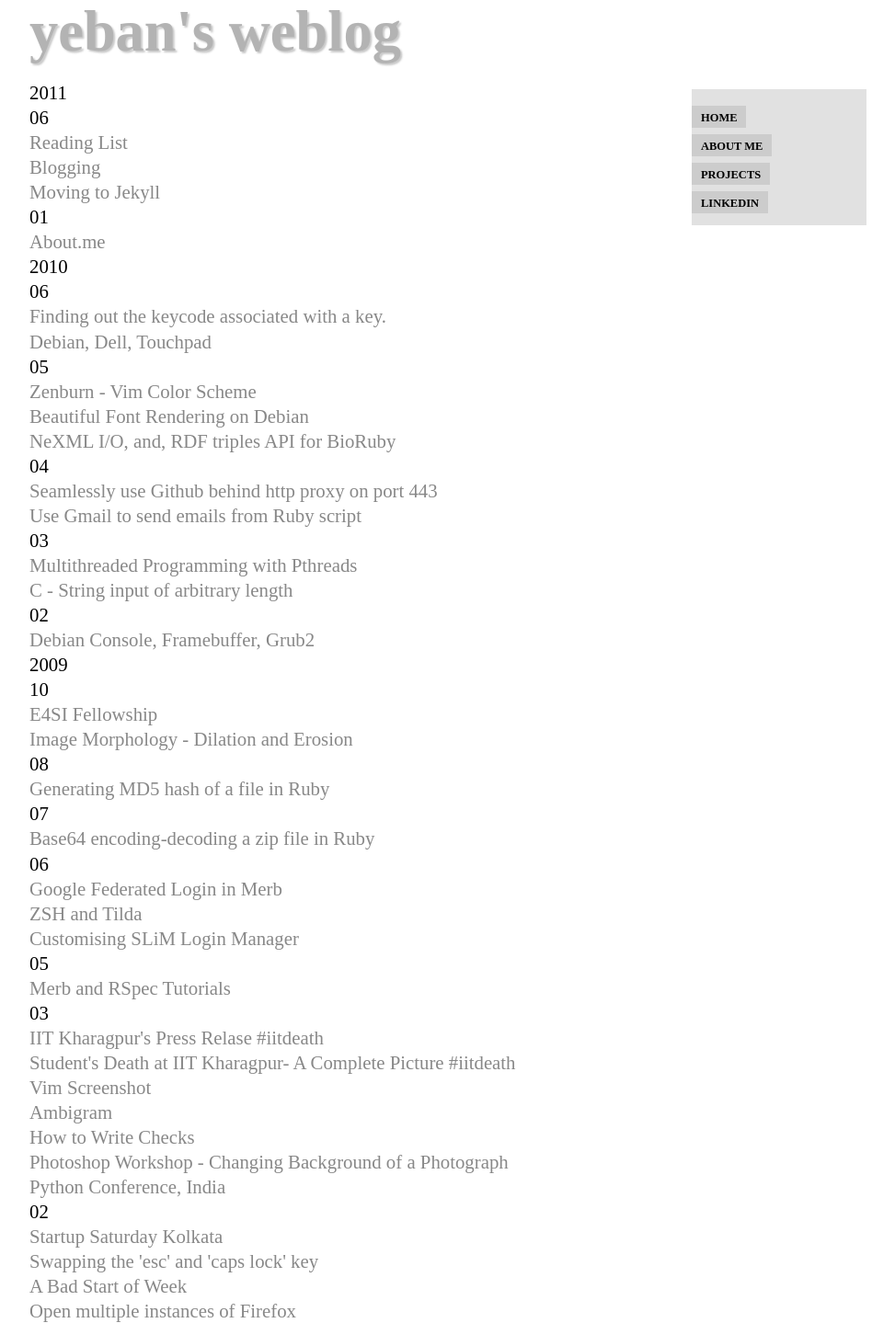
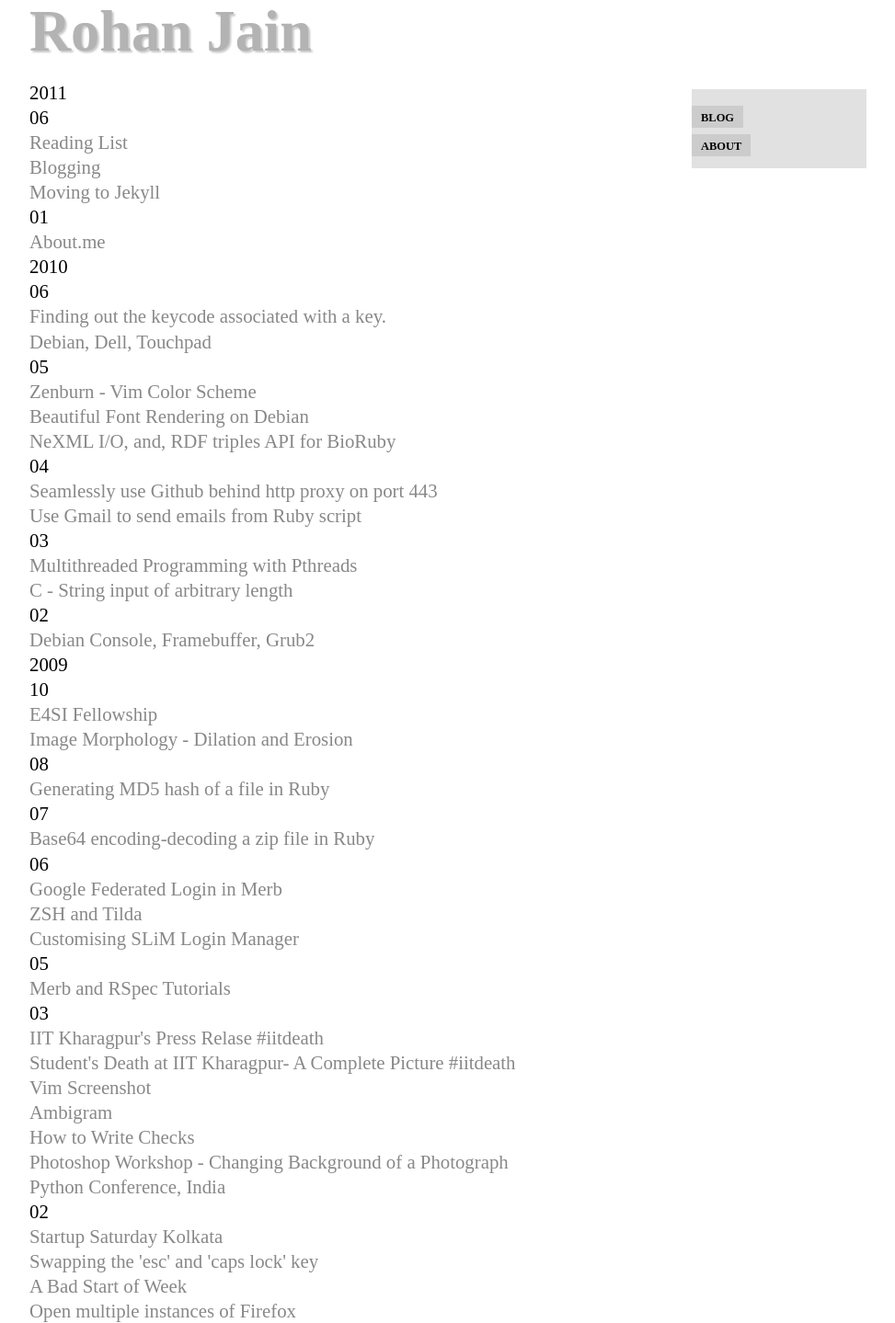
Before and after one commit to crodjer/rohanjain.in, a Jekyll site: the page built from archive.html, in a window 1280 px wide. Shown: the whole page at 92% size, without its empty margins (133-1106 px from the left). Built offline with Jekyll 4.4.1, drawn with Linux system fonts in a browser that asks for light colours.

Commit message:
s/yeban/crodjer
Add about page
Baseurl should now do not end in '/' (earlier was conflicting
with post id)

```diff
--- a/_config.yml
+++ b/_config.yml
@@ -2,4 +2,4 @@
 pygments: true
 exclude: README.markdown, scripts/*
 paginate: 5
-baseurl: /blog/
+baseurl: /site
--- a/_includes/post.html
+++ b/_includes/post.html
@@ -2,11 +2,11 @@
     <h3 class="post-title"><a href="{{ site.baseurl }}{{ post.id }}.html">{{ post.title }}</a></h3>
     <div class="meta">
         <div class="date">
-        <img src="{{ site.baseurl }}images/calendar.png"/> {{ post.date | date: "%h %d, %Y" }}
+            <img src="{{ site.baseurl }}/images/calendar.png"/> {{ post.date | date: "%h %d, %Y" }}
         </div>
         <div class="tags last" >
             {% unless post.tags == empty %}
-        <img src="{{ site.baseurl }}images/tag.png"/>
+            <img src="{{ site.baseurl }}/images/tag.png"/>
             {{ post.tags | limit: 2 | join: ", " }}
             {% endunless %}
         </div>
--- a/_layouts/base.html
+++ b/_layouts/base.html
@@ -1,38 +1,24 @@
 <!DOCTYPE html>
 <html xml:lang="en" xmlns="http://www.w3.org/1999/xhtml">
     <head>
-    <title>Yeban's Weblog - {{ page.title }}</title>
-    <meta name="author" content="Anurag Priyam" />
+        <title>crodjer's blogRoll</title>
+        <meta name="author" content="Rohan Jain" />
         <meta content="text/html; charset=UTF-8" http-equiv="Content-Type">
 
         <!-- Favicon -->
-    <link href="{{ site.baseurl }}images/favicon.jpg" rel="shortcut icon">
+        <link href="{{ site.baseurl }}/images/favicon.ico" rel="shortcut icon">
 
         <!--Stylesheets-->
-    <link rel="stylesheet" media="screen" type="text/css" href="{{ site.baseurl }}css/style.css">
-    <link rel="stylesheet" media="screen" type="text/css" href="{{ site.baseurl }}css/syntax.css">
+        <link rel="stylesheet" media="screen" type="text/css" href="{{ site.baseurl }}/css/style.css">
+        <link rel="stylesheet" media="screen" type="text/css" href="{{ site.baseurl }}/css/syntax.css">
 
         <!--Atom Feed-->
-    <link rel="alternate" type="application/atom+xml" title="Atom" href="{{ site.baseurl }}atom.xml"/>
+        <link rel="alternate" type="application/atom+xml" title="Atom" href="{{ site.baseurl }}/atom.xml"/>
 
         <!--Google Analytics-->
         <script type="text/javascript">
             var _gaq = _gaq || [];
-      _gaq.push(['_setAccount', 'UA-7323172-2']);
-      _gaq.push(['_setDomainName', '.yeban.in']);
-      _gaq.push(['_trackPageview']);
-
-      (function() {
-       var ga = document.createelement('script'); ga.type = 'text/javascript'; ga.async = true;
-       ga.src = ('https:' == document.location.protocol ? 'https://ssl' : 'http://www') + '.google-analytics.com/ga.js';
-       var s = document.getelementsbytagname('script')[0]; s.parentnode.insertbefore(ga, s);
-       })();
-    </script>
-
-    <script type="text/javascript">
-
-      var _gaq = _gaq || [];
-      _gaq.push(['_setAccount', 'UA-7323172-3']);
+            _gaq.push(['_setAccount', 'UA-15806710-5']);
             _gaq.push(['_trackPageview']);
 
             (function() {
@@ -40,7 +26,6 @@
              ga.src = ('https:' == document.location.protocol ? 'https://ssl' : 'http://www') + '.google-analytics.com/ga.js';
              var s = document.getElementsByTagName('script')[0]; s.parentNode.insertBefore(ga, s);
              })();
-
         </script>
   </head>
   <body>
--- a/_layouts/main.html
+++ b/_layouts/main.html
@@ -4,7 +4,7 @@
 <div class="container">
     <div class="header">
         <div class="banner">
-        <a href="{{ site.baseurl }}">yeban's weblog</a>
+            <a href="{{ site.baseurl }}">Rohan Jain</a>
         </div>
     </div>
 
@@ -14,10 +14,8 @@
 
     <div class="sidebar">
         <ul>
-      <li><a href="{{ site.baseurl }}">Home</a></li>
-      <li><a href="http://about.me/yeban">About Me</a></li>
-      <li><a href="http://github.com/yeban">Projects</a></li>
-      <li><a href="http://in.linkedin.com/in/anuragpriyam">LinkedIn</a></li>
+            <li><a href="{{ site.baseurl }}/">Blog</a></li>
+            <li><a href="{{ site.baseurl }}/about">About</a></li>
         </ul>
     </div>
 
--- a/_layouts/post.html
+++ b/_layouts/post.html
@@ -7,7 +7,10 @@
 <div class="comments">
     <div id="disqus_thread"></div>
     <script type="text/javascript">
-  var disqus_shortname = 'yeban-weblog';
+        var disqus_developer = 1;
+        var disqus_shortname = 'rohanjain';
+        var disqus_identifier = '{{ post.name }}';
+
         (function() {
          var dsq = document.createElement('script'); dsq.type = 'text/javascript'; dsq.async = true;
          dsq.src = 'http://' + disqus_shortname + '.disqus.com/embed.js';
--- a/index.html
+++ b/index.html
@@ -10,13 +10,13 @@
 
 <div class="paginator">
   {% if paginator.previous_page %}
-  <a href="{{ site.baseurl }}{% if paginator.previous_page == 1 %}{% else %}page{{paginator.previous_page}}{% endif %}" class="previous">Previous</a>
+  <a href="{{ site.baseurl }}/{% if paginator.previous_page == 1 %}{% else %}page{{paginator.previous_page}}{% endif %}" class="previous">Previous</a>
   {% else %}
     <span class="previous">Previous</span>
   {% endif %}
     <span class="page_number ">Page: {{paginator.page}} of {{paginator.total_pages}}</span>
   {% if paginator.next_page %}
-    <a href="{{ site.baseurl }}page{{paginator.next_page}}" class="next ">Next</a>
+    <a href="{{ site.baseurl }}/page{{paginator.next_page}}" class="next ">Next</a>
   {% else %}
     <span class="next ">Next</span>
   {% endif %}
```
Also changed, not shown: about/index.html (added, +7 -0 lines), images/favicon.ico (added). Lines whose indentation alone changed are shown as unchanged.
